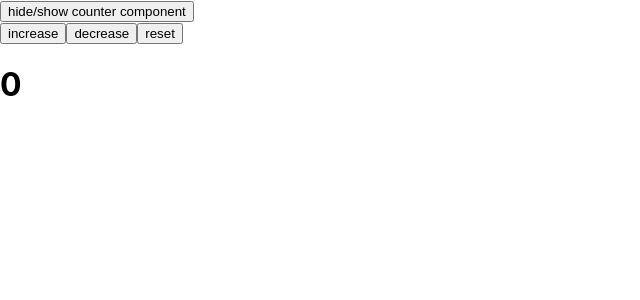
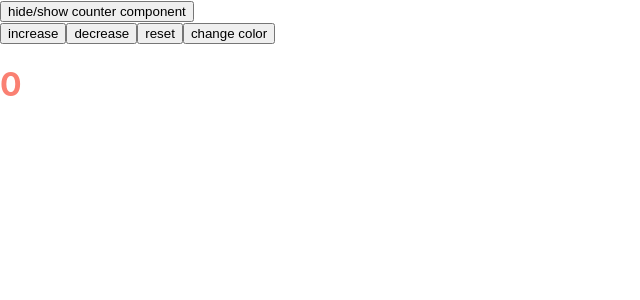
Before and after one commit to JoseTM/playingWithReactHooks, a React (Create React App) app: page / in a window 1280 px wide. Both pictures are taken after a click on the button "hide/show counter component". Shown: the top 300 px of the page, without its empty margins (0-640 px from the left). Built offline with nearby package versions, Linux system fonts and the light colour scheme.

Commit message:
seccion 3 segundo argumento de useEffect, controlando que State (props) disparan las funcieones de useEffect

```diff
--- a/src/App.js
+++ b/src/App.js
@@ -3,18 +3,19 @@ import React, {useState, useEffect} from 'react'
 
 function Counter(){
    const [counter, setCounter] = useState(0);
+   const [color, setColor] = useState('salmon');
    const sumOnClick = () => setCounter(counter + 1);
    const substractOnClick = () => setCounter(counter - 1);
    const resetOnClick = () => setCounter(0);
+   const togglecolor = () => (color === 'salmon') ? setColor('green') : setColor('salmon') ;
 
    useEffect(
       () => {
-            console.log(`Im inside useeffect current, Im only run when component is mounted. Count is ${counter}`);
+            console.log(`Im inside useeffect current. Count is ${counter}`);
 
-            return  () => console.log(`Im removing anything that was setup above, Im only run when the component
-            is unmonted. The last count was ${counter}`);
+            return  () => console.log(`Im removing anything that was setup above. The last count was ${counter}`);
          },
-      []
+      [color]
       );
 
    return(
@@ -28,7 +29,10 @@ function Counter(){
          <button onClick={resetOnClick}>
             reset
          </button>
-         <h1>
+         <button onClick={togglecolor}>
+            change color
+         </button>
+         <h1 style={{color}} >
             { counter }
          </h1>
       </div>
```
